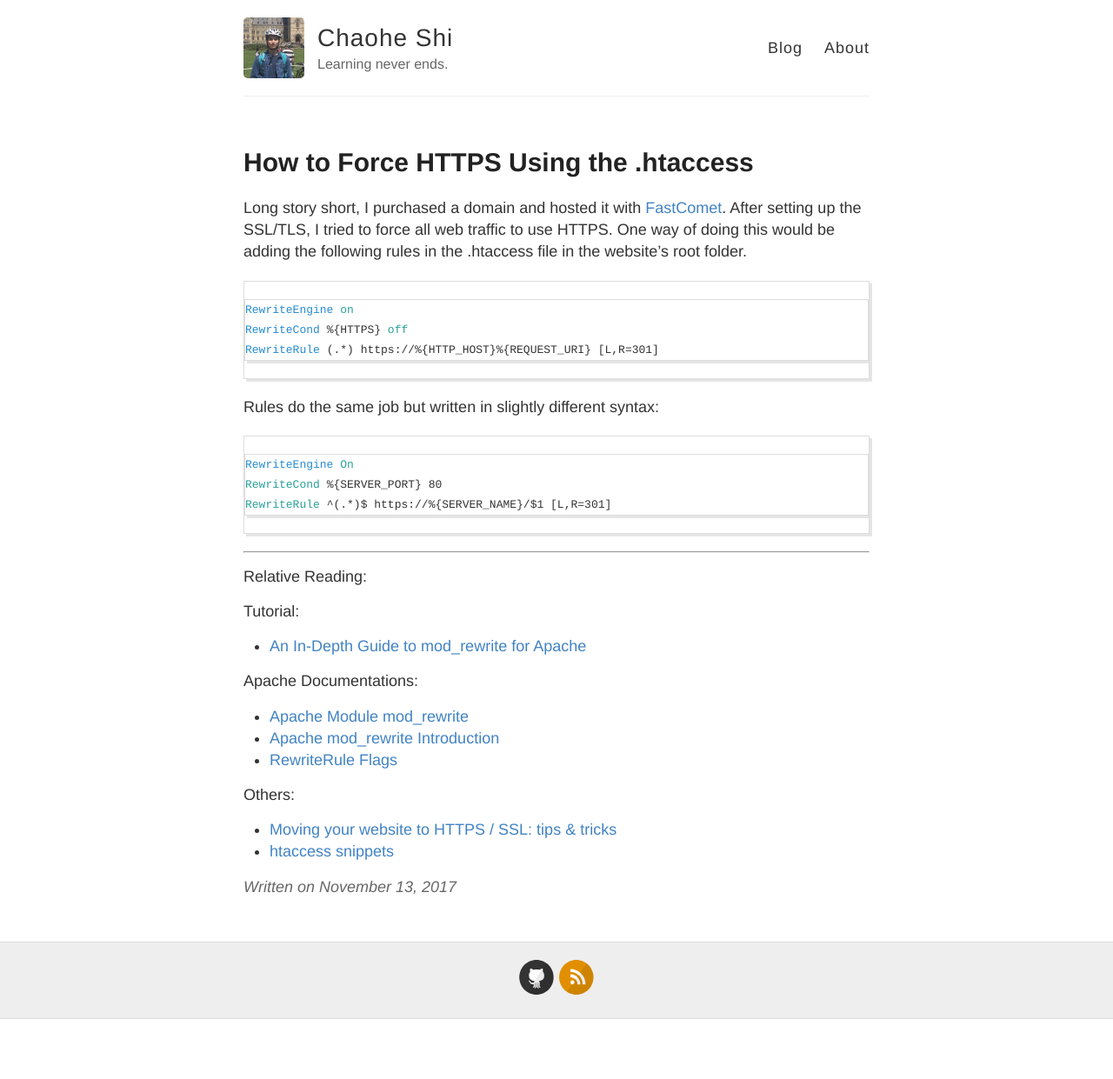
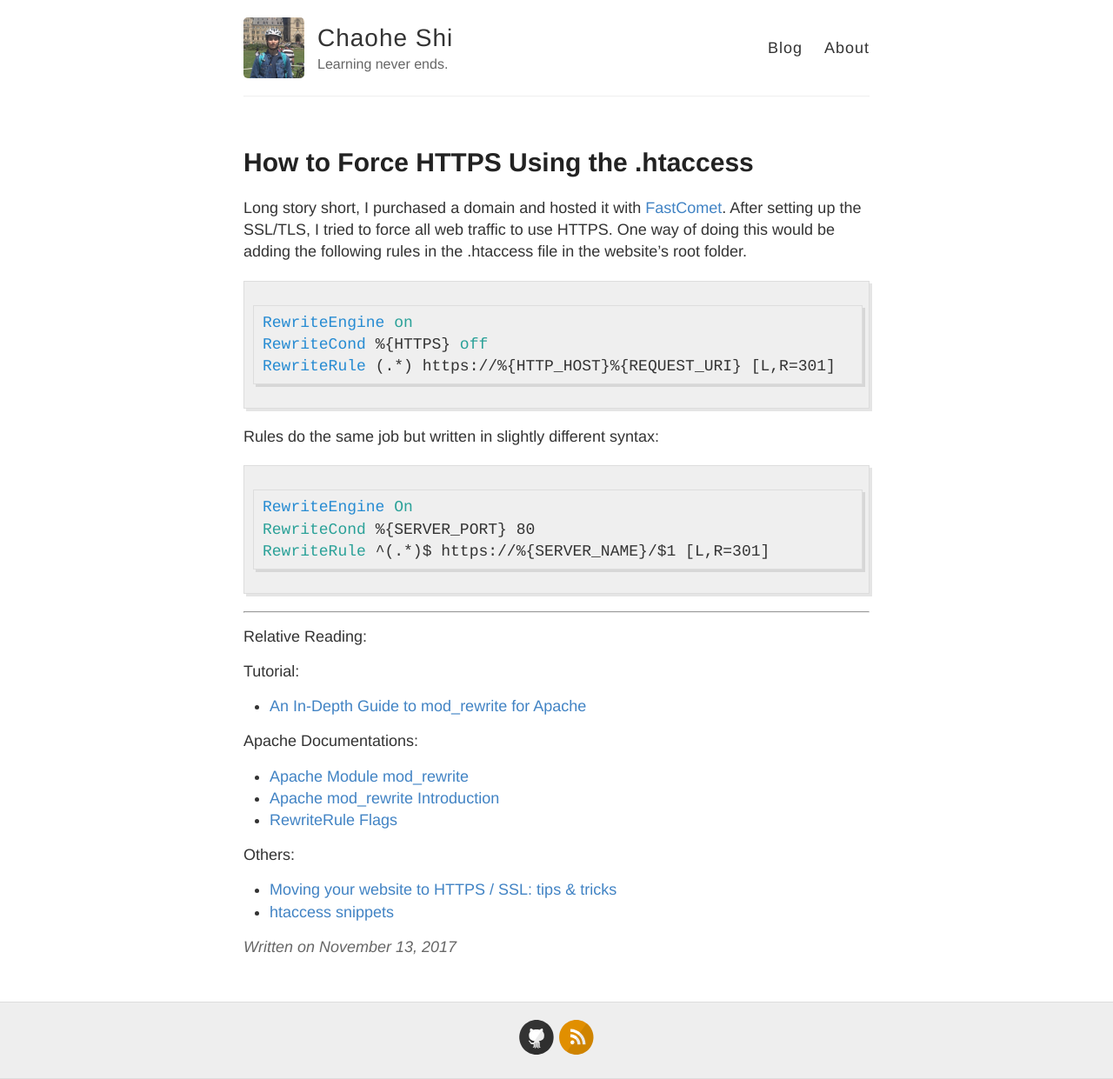
Before and after one commit to chaohershi/chaohershi.github.io, a Jekyll site: the page built from _posts/2017-11-13-How-to-Force-HTTPS-Using-the-htaccess.md, in a window 1280 px wide. Shown: the whole page at 87% size. Built offline with Jekyll 4.4.1, drawn with Linux system fonts in a browser that asks for light colours; our own code applies the rules of GitHub Pages for plain Markdown files; comment, search, counter and statistics services are not loaded; before the commit the page ends 1172 px from its top, so only the background shows below that.

Commit message:
Revert "Update code highlight style"
This reverts commit d0dbd8482b241e5823290466d117341e787db03a.

```diff
--- a/_sass/_highlights.scss
+++ b/_sass/_highlights.scss
@@ -1,36 +1,13 @@
 .highlight {
-  background-color: #fff;
-  padding: 0px;
+  background-color: #efefef;
+  padding: 7px 7px 7px 10px;
   border: 1px solid #ddd;
   -moz-box-shadow: 3px 3px rgba(0,0,0,0.1);
   -webkit-box-shadow: 3px 3px rgba(0,0,0,0.1);
   box-shadow: 3px 3px rgba(0,0,0,0.1);
   margin: 20px 0 20px 0;
-  overflow: scroll;
-  font-size: 13px;
-  line-height: 23px;
+  overflow-x: auto;
   font-family:'Bitstream Vera Sans Mono','Courier', monospace;
- .code {
-    white-space: pre;
-    word-break: inherit;
-    word-wrap: inherit;
-    padding: 5px;
-  }
-  .gutter {
-    color: #aaa;
-    padding: 5px;
-    border-right: solid 1px #ddd;
-    height: 100%;
-    overflow: hidden;
-  }
-  ::selection {
-    background: rgb(65, 131, 196);
-    color: #fff;
-  }
-  ::-moz-selection {
-    background: rgb(65, 131, 196);
-    color: #fff;
-  }
 }
 
 .highlight .c { color: #586E75 } /* Comment */
```
